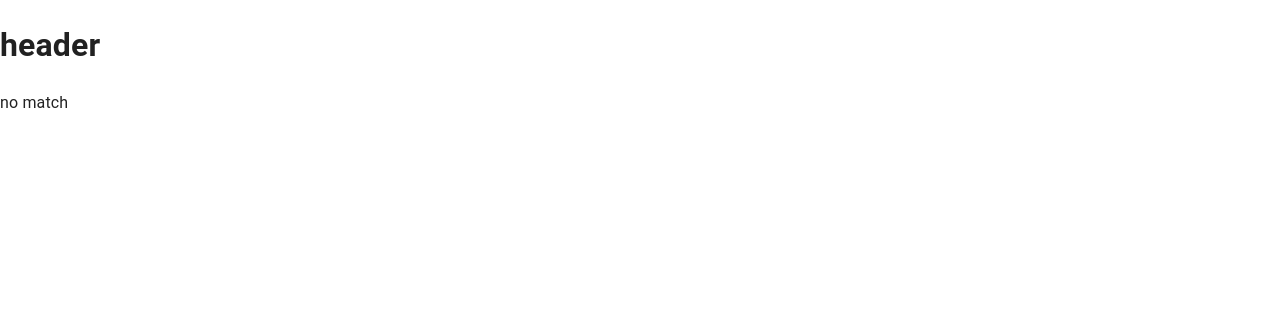
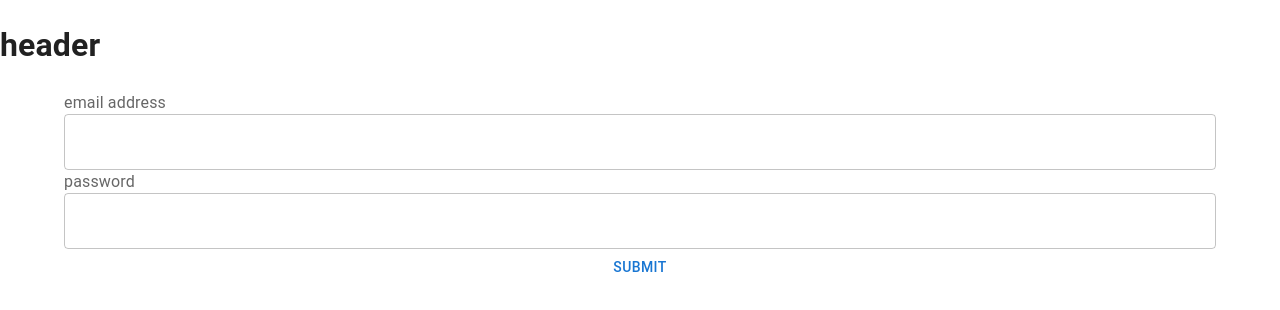
Before and after one commit to hphilpotts/veg-app-frontend-2.0, a React (Vite) app: page /signin in a window 1280 px wide. Shown: the top 310 px of the page. Built offline with nearby package versions, Linux system fonts and the light colour scheme.

Commit message:
Signin templated and tested (logs token).

```diff
--- a/src/App.jsx
+++ b/src/App.jsx
@@ -1,7 +1,7 @@
 import React from 'react'
 import { Routes, Route } from 'react-router-dom'
 
-import AxiosTest from './pages/AxiosTest'
+import SignIn from './pages/SignIn'
 
 const App = () => {
 
@@ -11,7 +11,7 @@ const App = () => {
       <div>
         <Routes>
           <Route path='/' element={<p>Home</p>}></Route>
-          <Route path='test/' element={<AxiosTest/>}></Route>
+          <Route path='signin/' element={<SignIn/>}></Route>
           <Route path='*' element={<p>no match</p>}></Route>
         </Routes>
       </div>
--- a/src/pages/AxiosTest.jsx
+++ /dev/null
@@ -1,23 +0,0 @@
-import React, { useEffect } from 'react'
-import Axios from 'axios'
-
-export default function AxiosTest() {
-
-  const testLocalConnection = () => {
-    Axios.get("/api/foodItem/index")
-    .then(res => {
-        console.log(res)
-    })
-    .catch(err => {
-        console.error(err)
-    })
-  }
-
-  useEffect(() => {
-    testLocalConnection()
-  })
-
-  return (
-    <div>AxiosTest</div>
-  )
-}
--- /dev/null
+++ b/src/pages/SignIn.jsx
@@ -0,0 +1,41 @@
+import React, { useState } from 'react'
+import Axios from 'axios'
+import { FormControl } from '@mui/base'
+import { Button, Container, FormLabel, TextField } from '@mui/material'
+
+export default function SignIn() {
+
+    const [formInput, setFormInput] = useState({
+        emailAddress: '',
+        password: ''
+    })
+
+    const formChangeHandler = target => {
+        const newFormInput = { ...formInput }
+        newFormInput[target.name] = target.value
+        setFormInput(newFormInput)
+    }
+
+    const submitHandler = e => {
+        e.preventDefault()
+        Axios.post('/api/auth/signin', formInput)
+        .then(res => {
+            console.log(res.data.token)
+        })
+        .catch(err => {
+            console.error(error)
+        })
+    }
+
+    return (
+        <FormControl>
+            <Container sx={{ display: 'flex', flexDirection: 'column' }}>
+                <FormLabel>email address</FormLabel>
+                <TextField name='emailAddress' onChange={e => formChangeHandler(e.target)}></TextField>
+                <FormLabel>password</FormLabel>
+                <TextField name='password' onChange={e => formChangeHandler(e.target)}></TextField>
+                <Button onClick={submitHandler}>Submit</Button>
+            </Container>
+        </FormControl>
+    )
+}
```
